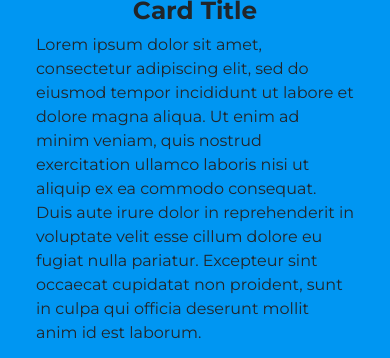
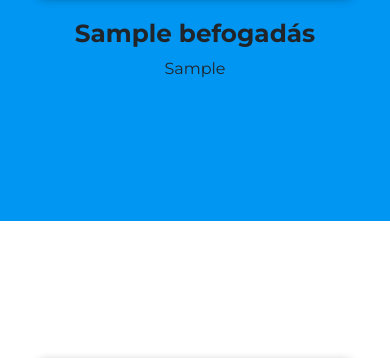
Before and after one commit to xKeiro/Evangelion, a Python web app: template templates/index.jinja2 in a window 390 px wide. Shown: the part 2235-2593 px from the top of the page. Run offline with Jinja, Linux system fonts and the light colour scheme; the template is opened without the code that fills it: most values are stand-ins (such as "Sample title", 1, 10 or a date in 2020).

Commit message:
Feature: Index-Page design finished

```diff
--- a/static/css/index.css
+++ b/static/css/index.css
@@ -15,23 +15,23 @@
 }
 .title-container{
     position: absolute;
-    z-index: 8888;
+    z-index: 1000;
     top: 80%;
     left: 50%;
     transform: translateX(-50%) translateY(-50%);
     display: flex;
     flex-direction: column;
     align-items: center;
+    width: 100%;
 }
-.main-title-text-welcome{
-    white-space: break-spaces;
-    color: white;
-}
+
 .main-title-text{
-    white-space: nowrap;
+    user-select: none;
+    text-align: center;
     font-size: 100px;
     color: white;
     line-height: 0.8;
+    text-shadow: 0 0 10px black;
 }
 @media all and (min-width: 1200px){
     .banner-image{
@@ -52,8 +52,8 @@
     }
 }
 
-@media all and (max-width: 991px){
-    .main-title-text{
-        font-size: 50px;
-    }
-}
+/*@media all and (max-width: 991px){*/
+/*    .main-title-text{*/
+/*        font-size: 50px;*/
+/*    }*/
+/*}*/
--- a/static/css/main.css
+++ b/static/css/main.css
@@ -39,8 +39,13 @@ nav{
     color: #1a1a1a;
     font-weight: bold;
 }
-.nav-spacer {
-
+.home-button{
+    display: flex;
+    flex-direction: row;
+}
+.nav-image{
+    margin: 0 0.5em 0 0.5em;
+    max-width: 32px;
 }
 .user-login-logout{
     margin-left: auto;
@@ -78,6 +83,13 @@ nav{
         flex-direction: row;
         justify-content: space-between;
     }
+    .nav-image-link{
+        /*margin-left: 0;*/
+        display: none;
+    }
+    .nav-list-container{
+        margin-top: 1em;
+    }
 }
 
 @media all and (min-width: 1920px){
--- a/templates/Cards/index_page_card.jinja2
+++ b/templates/Cards/index_page_card.jinja2
@@ -1,15 +1,15 @@
-{% macro index_page_card(title,text,image, image_alt) %}
+{% macro index_page_card(dict) %}
     <article class="homepage-card card container-fluid justify-content-center align-items-center">
         <section class="row container-fluid card-content">
             <section class="col-12 col-lg-6 card-border-div">
                 <div class="card-image-container">
-                <img src="{{ image }}" alt="{{ image_alt }}" class="card-image container-fluid">
+                <img src="{{ dict["image"] }}" alt="{{ dict["image-alt"] }}" class="card-image container-fluid">
                 </div>
             </section>
             <section class="card-text-container col-12 col-lg-6">
-                <h2 class="card-title">{{ title }}</h2>
+                <h2 class="card-title">{{ dict["title"] }}</h2>
                 <span class="card-text">
-                {{ text }}
+                {{ dict["text"] }}
                 </span>
             </section>
         </section>
--- a/templates/default.jinja2
+++ b/templates/default.jinja2
@@ -39,9 +39,10 @@
                 aria-controls="navbarText" aria-expanded="false" aria-label="Toggle navigation">
             <span class="navbar-toggler-icon"></span>
         </button>
-        <div class="collapse navbar-collapse" id="navbarText">
+        <div class="collapse navbar-collapse nav-list-container" id="navbarText">
             <ul class="navbar-nav mb-2 mb-lg-0">
-                <li class="nav-item">
+                <li class="nav-item home-button">
+                    <a href="{{ url_for("index") }}" class="nav-image-link"><img class="navbar-brand nav-image" src="https://salvavita.info/wp-content/uploads/2021/05/cropped-SALVA_logo_kek-02.jpg"></a>
                     <a class="nav-link" aria-current="page" href="{{ url_for("index") }}">{{ text["Főoldal"] }}</a>
                 </li>
                 {% if session["username"] is not defined %}
--- a/templates/index.jinja2
+++ b/templates/index.jinja2
@@ -4,17 +4,21 @@
     <link rel="stylesheet" type="text/css" href="{{ url_for('static', filename='css/index.css') }}">
     <link rel="stylesheet" type="text/css" href="{{ url_for('static', filename='css/card.css') }}">
 {% endblock %}
+{% set card_content1 = {"title":text["SOKSZÍNŰSÉG"],"text":text["Meggyőződésünk, hogy a munkahelyek meg tudják változtatni a világot, ha elköteleződnek a sokszínűség mellett. Gondoljunk csak bele, hogy több mint 4,5 millió ember tölti élete egyharmadát a munkahelyén Magyarországon. Képzeljük el, mi történne, ha itt megtanulnánk együttműködni olyan emberekkel, akik különböznek tőlünk? Egészen biztos, hogy a munkán kívüli szavaink és tetteink is megváltoznának."],"image":"https://media.istockphoto.com/photos/group-of-disabled-people-picture-id1177085622?k=20&m=1177085622&s=612x612&w=0&h=FfndpYW8aATNwU9ttyzaAwYTiWJC6QmldxVKvwvXmCw=","image-alt":"placeholder image"} %}
+{% set card_content2 = {"title":text["MEGTÉRÜLÉS"],"text":text["Ma már szinte minden nagyvállalat tudja, hogy a sokszínűség jó dolog, fontos dolog, hogy az a helyes, ha erre odafigyelünk. De tapasztalataink szerint még nem minden vállalat tudja, hogy gazdaságilag is a sokszínűség a racionális döntés. Számos kutatás bizonyítja ugyanis, hogy a sokszínű cégek, a valóban befogadó cégek üzleti eredménye jelentős mértékben meghaladja a többi vállalatét."],"image":"https://media.istockphoto.com/photos/portrait-of-student-with-disability-in-sports-court-at-school-picture-id1281045590?k=20&m=1281045590&s=612x612&w=0&h=H9KSX-BfKbq2UhOevYz6u4_vsFxGBwDtKxQp1nZXGc8=","image-alt":"placeholder image"} %}
+{% set card_content3 = {"title":text["BEFOGADÁS"],"text":text["A sokszínűségi célkitűzés önmagában azonban nem elég. A befogadásról nem elég beszélni, nem elég számokat kitűzni, azt művelni kell, tenni kell érte. Ebben tud segíteni a cégeknek a Salva Vita Alapítvány tanácsadással, szolgáltatásokkal, tréningekkel, vállalati rendezvényekkel, munkaerő közvetítésével, kiadványokkal. Mi azért dolgozunk, közel 30 éve, hogy segítsük a cégeket egy befogadó munkakörnyezet kialakításában. Keress minket! Együtt. Működünk."],"image":"https://www.downsyndrome.org.au/wp-content/uploads/2019/12/how-to-talk-about-down-syndrome-1024x768.jpg","image-alt":"placeholder image"} %}
+{% set card_content4 = {"title":text["MEGTARTÁS"],"text":text["A megváltozott munkaképességű munkatársak egy megbízható és lojális munkavállalói kört alkotnak, akik produktivitása – az általános vélekedésekkel ellentétben – az átlagostól nem tér el, és hozzáállásukat tekintve elkötelezettebbek, lojálisabbak a munkáltatójuk irányába."],"image":"https://media.istockphoto.com/photos/young-blind-man-with-white-cane-and-guide-dog-sitting-in-park-in-city-picture-id1179580885?k=20&m=1179580885&s=612x612&w=0&h=7KwjDZ51q8IZ8uKTB5jVWvdhLf4EOIHAHvnmOpulfrk=","image-alt":"placeholder image"} %}
+{% set cards = [card_content1,card_content2,card_content3,card_content4] %}
 {% block content %}
     <main>
         <div class="banner container-fluid">
-            <div class="title-container">
-                <h1 class="main-title-text">{{ text["Üdvözöllek a Salva Vita weboldalán!"] }}</h1>
-            </div>
+            <header class="title-container">
+                <h1 class="main-title-text">{{ text["Üdvözöllek Salva Vitán"] }}</h1>
+            </header>
             <img src="https://images6.alphacoders.com/439/439626.jpg" alt="" class="banner-image container-fluid">
-
         </div>
-        {{ index_page_card("Card Title","Lorem ipsum dolor sit amet, consectetur adipiscing elit, sed do eiusmod tempor incididunt ut labore et dolore magna aliqua. Ut enim ad minim veniam, quis nostrud exercitation ullamco laboris nisi ut aliquip ex ea commodo consequat. Duis aute irure dolor in reprehenderit in voluptate velit esse cillum dolore eu fugiat nulla pariatur. Excepteur sint occaecat cupidatat non proident, sunt in culpa qui officia deserunt mollit anim id est laborum.","https://motionarray.imgix.net/preview-544162-ZzS9GRuLOhogJpcl-large.jpg?w=3840&q=60&fit=max&auto=format", "Placeholder image") }}
-        {{ index_page_card("Card Title","Lorem ipsum dolor sit amet, consectetur adipiscing elit, sed do eiusmod tempor incididunt ut labore et dolore magna aliqua. Ut enim ad minim veniam, quis nostrud exercitation ullamco laboris nisi ut aliquip ex ea commodo consequat. Duis aute irure dolor in reprehenderit in voluptate velit esse cillum dolore eu fugiat nulla pariatur. Excepteur sint occaecat cupidatat non proident, sunt in culpa qui officia deserunt mollit anim id est laborum.","https://rmi.org/wp-content/uploads/2020/04/construction-workers.jpg", "Placeholder image") }}
-        {{ index_page_card("Card Title","Lorem ipsum dolor sit amet, consectetur adipiscing elit, sed do eiusmod tempor incididunt ut labore et dolore magna aliqua. Ut enim ad minim veniam, quis nostrud exercitation ullamco laboris nisi ut aliquip ex ea commodo consequat. Duis aute irure dolor in reprehenderit in voluptate velit esse cillum dolore eu fugiat nulla pariatur. Excepteur sint occaecat cupidatat non proident, sunt in culpa qui officia deserunt mollit anim id est laborum.","https://external-content.duckduckgo.com/iu/?u=https%3A%2F%2Fmedia.istockphoto.com%2Fphotos%2Fhappy-worker-picture-id522346253&f=1&nofb=1&ipt=ff5371e633be9d964295f869802daf1fe5173f1c94d2848712188ece2908e8c4&ipo=images", "Placeholder image") }}
+        {% for card in cards %}
+        {{ index_page_card(card) }}
+        {% endfor %}
     </main>
 {% endblock %}
```
Also changed, not shown: data/db_schema.sql (+10 -2 lines), templates/tests/social_situations.jinja2 (indentation only).
